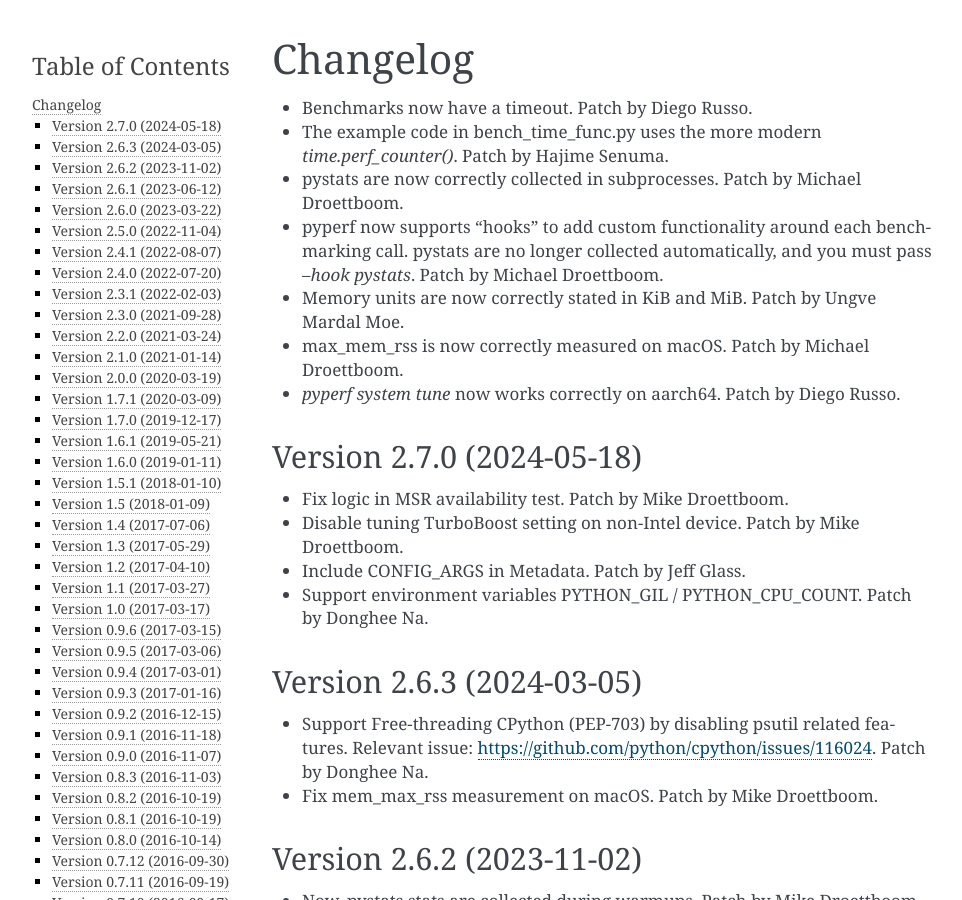
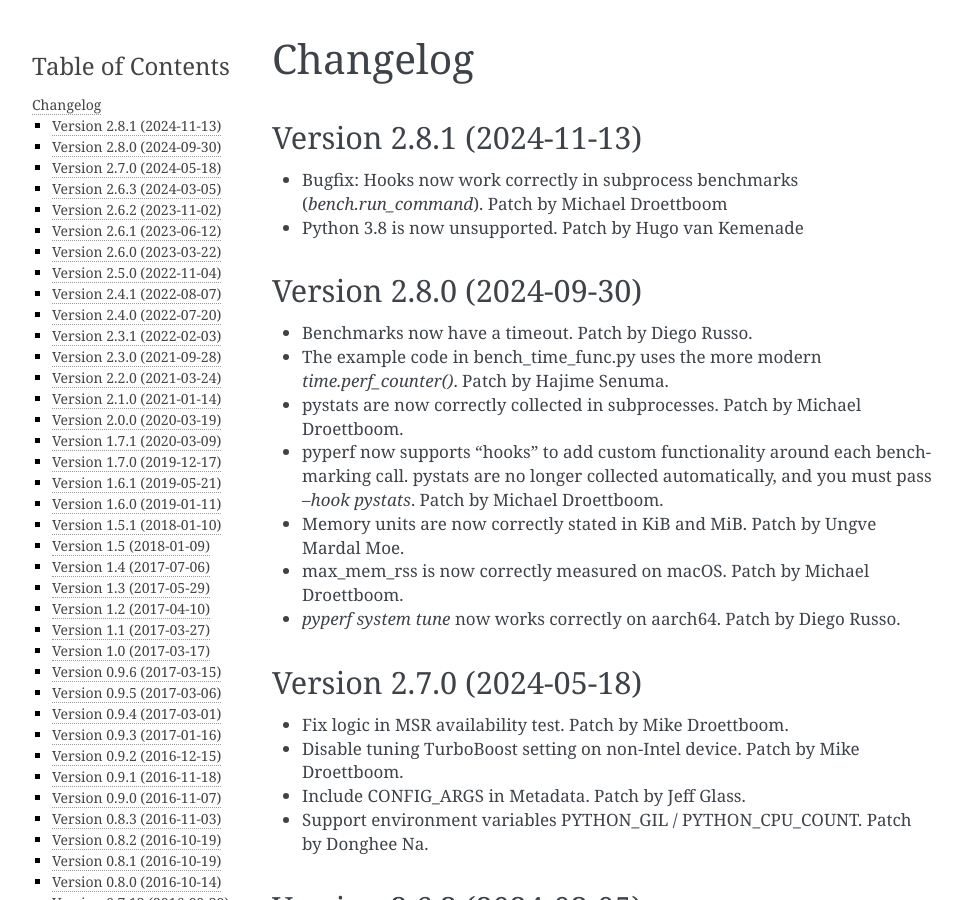
Before and after one commit to psf/pyperf, a Sphinx documentation site: the page built from doc/changelog.rst, in a window 1280 px wide and 900 px high. Shown: the whole window, without its empty margins (148-1110 px from the left). Built offline with Sphinx 7.4.7, drawn with Linux system fonts in a browser that asks for light colours.

Commit message:
Prepare the 2.8.1 release (#209)

```diff
--- a/doc/changelog.rst
+++ b/doc/changelog.rst
@@ -1,5 +1,16 @@
 Changelog
 =========
+
+Version 2.8.1 (2024-11-13)
+--------------------------
+
+* Bugfix: Hooks now work correctly in subprocess benchmarks (`bench.run_command`).
+  Patch by Michael Droettboom
+* Python 3.8 is now unsupported.
+  Patch by Hugo van Kemenade
+
+Version 2.8.0 (2024-09-30)
+--------------------------
 
 * Benchmarks now have a timeout.
   Patch by Diego Russo.
--- a/doc/conf.py
+++ b/doc/conf.py
@@ -50,7 +50,7 @@
 # built documents.
 #
 # The short X.Y version.
-version = release = '2.8.0'
+version = release = '2.8.1'
 
 # The language for content autogenerated by Sphinx. Refer to documentation
 # for a list of supported languages.
--- a/pyperf/__init__.py
+++ b/pyperf/__init__.py
@@ -1,6 +1,6 @@
 from time import perf_counter
 
-VERSION = (2, 8, 0)
+VERSION = (2, 8, 1)
 __version__ = '.'.join(map(str, VERSION))
 
 # Export pyperf.perf_counter for backward compatibility with pyperf 1.7
```
